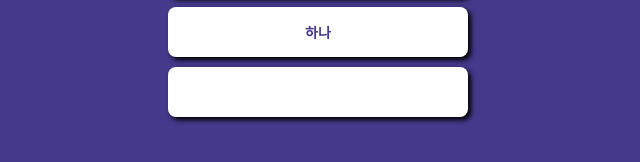
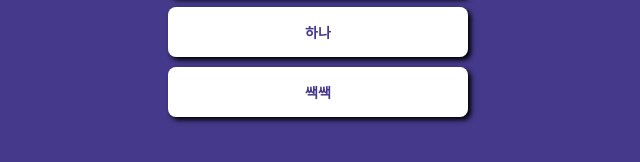
Before and after one commit to mhgim/mypage, a plain HTML site: page index.html in a window 1280 px wide. Shown: the part 366-528 px from the top of the page, 322-962 px from the left. Drawn offline with Linux system fonts and the light colour scheme; a web font is replaced by a local one.

Commit message:
Update index.html

```diff
--- a/index.html
+++ b/index.html
@@ -90,7 +90,7 @@
             <a target="_blank" href="https://spartacodingclub.kr/">Jayden</a>
             <a target="_blank" href="https://hanghae99.spartacodingclub.kr/">Park9</a>
             <a target="_blank" href="https://chang.spartacodingclub.kr/">하나</a>
-            <a target="_blank" href="https://ddingdong.spartacodingclub.kr/"></a>
+            <a target="_blank" href="https://ddingdong.spartacodingclub.kr/">쌕쌕</a>
         </div>
 
     </body>
```
